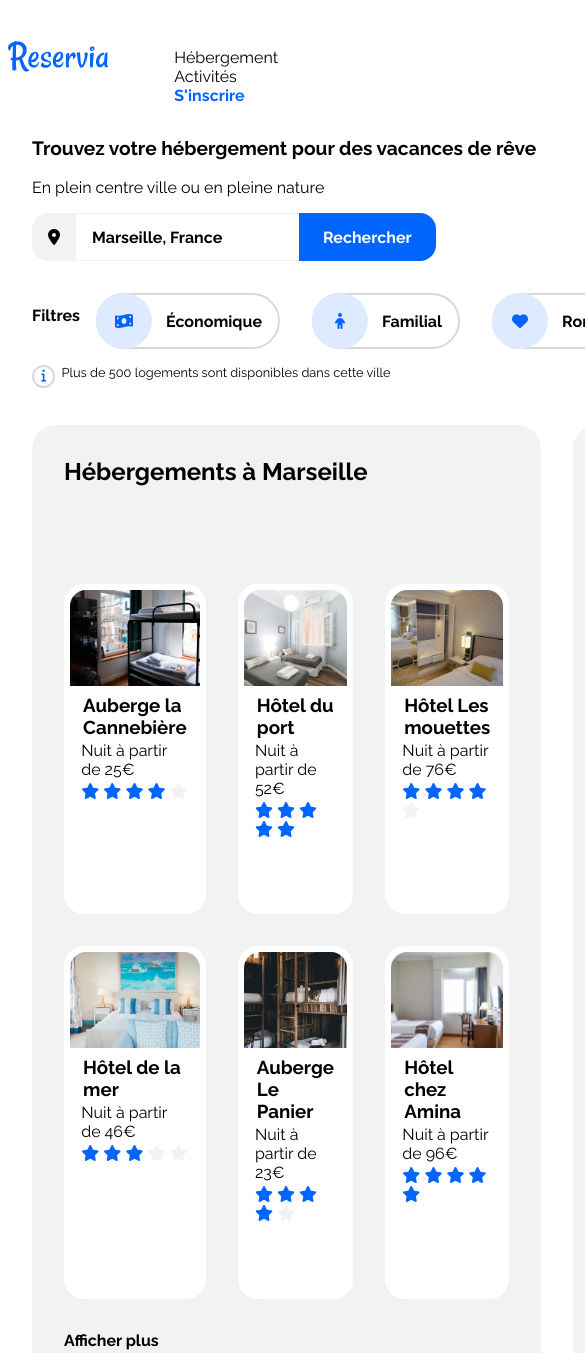
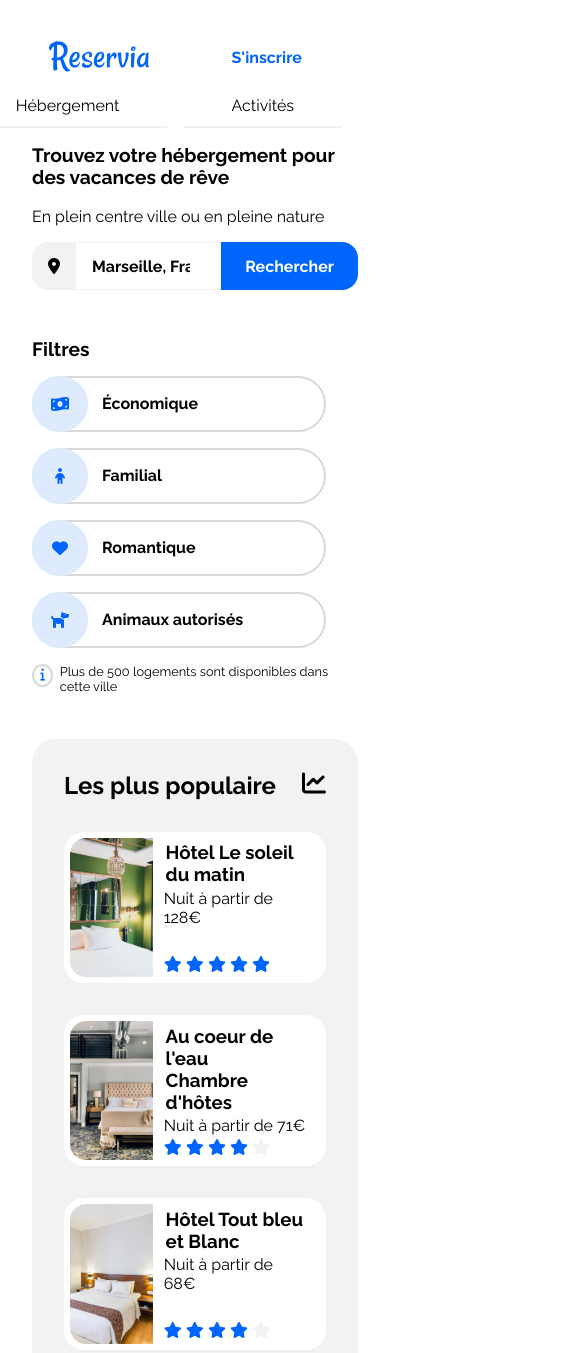
Before and after one commit to Marcoguzman211/MarcoGuzman_2_08102020, a plain HTML site: page index.html in a window 390 px wide. Shown: the top 1353 px of the page, 585 px wide, since content can reach past the window. Drawn offline with Linux system fonts and the light colour scheme.

Commit message:
Première version mobile

```diff
--- a/index.html
+++ b/index.html
@@ -5,9 +5,9 @@
     <meta charset="UTF-8">
     <meta name="viewport" content="width=device-width, initial-scale=1.0">
     <link href="https://fonts.googleapis.com/css2?family=Raleway:ital,wght@0,100;0,200;0,300;0,400;0,500;0,600;0,700;0,800;0,900;1,100;1,300;1,400;1,500;1,600;1,700;1,800;1,900&display=swap" rel="stylesheet">
-    <link rel="stylesheet" href="styles.css">
-    <link rel="stylesheet" href="stylesTablette.css" media="screen and (max-width: 1024px)">
-    <link rel="stylesheet" href="stylesMobile.css" media="screen and (max-width: 480px)">
+    <link rel="stylesheet" href="styles/styles.css">
+    <link rel="stylesheet" href="styles/stylesTablette.css" media="screen and (max-width: 1024px)">
+    <link rel="stylesheet" href="styles/stylesMobile.css" media="screen and (max-width: 480px)">
     <script src="https://kit.fontawesome.com/953a9712d4.js" crossorigin="anonymous"></script>
     <title>Reservia</title>
 </head>
@@ -16,17 +16,15 @@
     <!--En tête-->
     <header class="header">
         <img src="images/logo/Reservia.svg" alt="Logo Reservia" class="headerLogo">
-        <nav class="headerNav">
-            <a class="headerNavItem" href="#sectionHebergements">Hébergement</a>
-            <a class="headerNavItem" href="#sectionActivites">Activités</a>
-            <a class="headerNavItem" href="#">S'inscrire</a>
-        </nav>
+        <a class="headerNavItem" href="#sectionHebergements">Hébergement</a>
+        <a class="headerNavItem" href="#sectionActivites">Activités</a>
+        <a class="headerNavItem" href="#">S'inscrire</a>
     </header>
     <!--Main -->
     <main>
         <!--Recherche-->
         <section class="rechercheWrap">
-            <header>
+            <header class="searchHeaderWrap">
                 <h1 class="searchHeader"> Trouvez votre hébergement pour des vacances de rêve</h1>
                 <p class="searchParagraph">En plein centre ville ou en pleine nature</p>
             </header>
@@ -39,8 +37,8 @@
             </form>
             <!--Filtres de recherche-->
             <div class="filterContainer">
-                <header>
-                    <h2 class="filterHeader">Filtres</h2>
+                <header class="filterHeader">
+                    <h2>Filtres</h2>
                 </header>
                 <!--économique-->
                 <div class="filterItem">
--- /dev/null
+++ b/styles/styles.css
@@ -0,0 +1,427 @@
+/*Les icônes proviennent de la bibliothèque Font Awesome.
+Les couleurs de la charte sont le bleu #0065FC,
+ et sa version plus claire #DEEBFF
+ ainsi que le gris pour le fond #F2F2F2.
+La police du site est Raleway. */
+
+body {
+    font-family: 'Raleway', sans-serif;
+    margin: 0 2em;
+}
+
+a {
+    text-decoration: none;
+    color: black;
+}
+
+
+/* Changement de couleur des icones */
+
+.fa-color {
+    color: #0065FC;
+}
+
+.fa-nocolor {
+    color: #F2F2F2;
+}
+
+.header {
+    display: flex;
+    justify-content: flex-end;
+    margin-top: 2em;
+}
+
+.headerLogo {
+    height: 3em;
+    margin-right: auto;
+}
+
+
+/* Liens Hébergement, Activités et S'inscrire header */
+
+.headerNavItem {
+    cursor: default;
+    margin-right: 1em;
+    padding: 1em 3em 0 3em;
+}
+
+.headerNavItem:hover {
+    border-top: 2px solid #0065FC;
+    color: #0065FC;
+    padding-top: 1em;
+}
+
+
+/* S'inscrire */
+
+.headerNavItem:nth-child(4) {
+    font-weight: bold;
+    color: #0065FC;
+}
+
+
+/* MAIN */
+
+
+/*Recherche */
+
+.searchHeader {
+    font-size: 1.2em;
+    margin-bottom: 1em;
+}
+
+.searchParagraph {
+    margin-bottom: 1em;
+}
+
+
+/* Formulaire de recherche avec bouton */
+
+.searchForm {
+    display: inline-flex;
+}
+
+.searchIcon {
+    background-color: #F2F2F2;
+    padding: 1em;
+    border-radius: 1em 0 0 1em;
+}
+
+.searchInput {
+    font-size: 1em;
+    font-weight: bold;
+    font-family: "Raleway", sans-serif;
+    min-width: 12em;
+    border-right: 0;
+    border-left: 0;
+    border-top: #F2F2F2 1px solid;
+    border-bottom: #F2F2F2 1px solid;
+    padding: 0 1em;
+    box-sizing: border-box;
+}
+
+.searchInput::placeholder {
+    font-family: "Raleway", sans-serif;
+    font-size: 1em;
+    font-weight: bold;
+    color: #000;
+}
+
+.searchButton {
+    font-family: "Raleway", sans-serif;
+    font-size: 1em;
+    background-color: #0065FC;
+    color: white;
+    font-weight: bold;
+    border: none;
+    border-radius: 0 1em 1em 0;
+    padding: 0 1.5em;
+    cursor: pointer;
+}
+
+
+/* Filtres */
+
+.filterContainer {
+    display: flex;
+    margin-top: 2em;
+}
+
+.filterHeader {
+    font-size: 0.8em;
+    margin-right: 1em;
+}
+
+.filterItem {
+    display: flex;
+    align-items: center;
+    margin-right: 2em;
+    border: 2px solid #d9d9d9;
+    border-radius: 2em;
+    margin-bottom: 1em;
+    cursor: pointer;
+    transition-duration: 0.1s;
+    font-weight: bold;
+}
+
+.filterItem:hover {
+    transform: scale(1.1);
+}
+
+.filtersIcon {
+    background-color: #DEEBFF;
+    border-radius: 100%;
+    height: 3.5em;
+    width: 3.5em;
+    display: flex;
+    align-items: center;
+    justify-content: center;
+    margin: -2px;
+}
+
+.filterInfo {
+    font-size: 0.8em;
+    display: flex;
+}
+
+.filterInfoWrap {
+    background-color: #fff;
+    border-radius: 100%;
+    height: 1.5em;
+    width: 1.5em;
+    border: 2px solid #d9d9d9;
+    display: flex;
+    align-items: center;
+    justify-content: center;
+}
+
+.filterInfoText {
+    display: flex;
+    margin-left: 0.5em;
+    margin-bottom: 1em;
+    align-self: center;
+}
+
+.filterItemText {
+    display: flex;
+    margin: 0 1em;
+}
+
+
+/* Container */
+
+.hostingMain,
+.hostingPopular {
+    background-color: #F2F2F2;
+    border-radius: 1.5em;
+    padding: 2em;
+}
+
+.hosting {
+    display: grid;
+    column-gap: 2em;
+    grid-template-columns: 2fr 1fr;
+    margin-top: 2em;
+}
+
+.hostingMain {
+    display: grid;
+    column-gap: 2em;
+    row-gap: 2em;
+    grid-template-columns: repeat(3, 1fr);
+}
+
+
+/*Hébergements */
+
+.hostingHeader {
+    grid-column: 1/-1;
+}
+
+.hostingHeaderTitle {
+    margin: 0;
+}
+
+.hostingCard {
+    background-color: #fff;
+    padding: 0.375em;
+    border-radius: 1.25em;
+    box-sizing: border-box;
+    height: 100%;
+}
+
+.hostingCard:hover {
+    box-shadow: 0 0 10px rgba(0, 0, 0, 0.5);
+}
+
+.hostingCardFigure {
+    margin: 0;
+}
+
+.hostingCardFigureImage {
+    height: 6em;
+    object-fit: cover;
+    object-position: center bottom;
+    max-width: 100%;
+    width: 100%;
+    max-height: 100%;
+    border-radius: 1em 1em 0 0;
+}
+
+.hostingCardFigureText {
+    margin: 0.2em 0.7em 0 0.7em;
+}
+
+.hostingCardDescription {
+    margin: 0.2em 0.7em 0.2em 0.7em;
+}
+
+.hostingCardStars {
+    margin: 0 0.7em 0.2em 0.7em;
+}
+
+.hostingAfficherPlus {
+    font-weight: bold;
+}
+
+.hostingPopular {
+    display: grid;
+    row-gap: 2em;
+    align-items: start;
+    grid-template-rows: auto repeat(3, 1fr);
+}
+
+.hostingPopularTitle {
+    margin: 0;
+    display: flex;
+    justify-content: space-between;
+}
+
+.hostingPopularWrap {
+    display: flex;
+    align-items: stretch;
+    height: 100%;
+    overflow: auto;
+}
+
+.hostingPopularWrapImg {
+    position: relative;
+    min-height: 100%;
+    width: 33%;
+    min-width: 33%;
+    max-width: 33%;
+}
+
+.hostingPopularCardImg {
+    border-radius: 1em 0 0 1em;
+    position: absolute;
+    width: 100%;
+    height: 100%;
+    object-fit: cover;
+}
+
+.popularWrapContent {
+    display: flex;
+    flex-direction: column;
+}
+
+.espaceEntreDeux {
+    flex: 1;
+}
+
+
+/*Activités*/
+
+.sectionActivites {
+    margin: 4em 0;
+    display: grid;
+    grid-template-columns: auto auto auto auto;
+    grid-template-rows: auto 7em 1em 1em 1em 1em 7em;
+    row-gap: 2em;
+    column-gap: 2em;
+}
+
+.activitesHeader {
+    grid-column: 1/-1;
+    box-sizing: border-box;
+}
+
+.activitesCard {
+    display: flex;
+    flex-direction: column;
+    border-radius: 1em;
+    box-shadow: 0 0 10px rgba(0, 0, 0, 0.5);
+    height: 100%;
+    width: 100%;
+}
+
+.activitesCardImg {
+    object-fit: cover;
+    border-radius: 1em 1em 0 0;
+    height: 75%;
+    width: 100%;
+}
+
+.CardImgGrd {
+    height: 90%;
+}
+
+.imgPomegues {
+    height: 80%;
+}
+
+.ImgFrioul {
+    height: 70%;
+}
+
+.activitesCardCaption {
+    border-radius: 0 0 1em 1em;
+    padding-left: 1em;
+    font-weight: bold;
+}
+
+#act1 {
+    grid-column: 1/2;
+    grid-row: 2/8;
+}
+
+#act2 {
+    grid-column: 2/3;
+    grid-row: 2 / 6;
+}
+
+#act3 {
+    grid-column: 2/3;
+    grid-row: 6/8;
+}
+
+#act4 {
+    grid-column: 3/4;
+    grid-row: 2/8;
+}
+
+#act5 {
+    grid-column: 4/5;
+    grid-row: 2/5;
+}
+
+#act6 {
+    grid-column: 4/5;
+    grid-row: 5/8;
+}
+
+
+/* Footer */
+
+.footer {
+    background-color: #f2f2f2;
+    display: flex;
+    /* padding: 0 4em; */
+    justify-content: space-between;
+}
+
+.aPropos {
+    display: flex;
+    flex-direction: column;
+    align-items: left;
+    margin-left: 1em;
+    /* margin-right: 5em; */
+}
+
+.ourHosting {
+    display: flex;
+    flex-direction: column;
+    /* margin-right: 2em; */
+}
+
+.assistance {
+    display: flex;
+    flex-direction: column;
+    margin-right: 35em;
+}
+
+.flexHeader {}
+
+.flexItem {
+    margin-bottom: 1em;
+}
--- /dev/null
+++ b/styles/stylesMobile.css
@@ -0,0 +1,179 @@
+.header {
+    display: grid;
+    grid-template-columns: 1fr 1fr;
+    grid-template-rows: 1fr 1fr;
+    position: relative;
+}
+
+.headerLogo {
+    padding-left: 1em;
+}
+
+@media screen and (max-width: 425px) {
+    .headerLogo {
+        padding-left: 5em;
+    }
+}
+
+.headerNavItem {
+    margin-right: none;
+}
+
+.headerNavItem:nth-child(2):hover,
+.headerNavItem:nth-child(3):hover {
+    border-top: none;
+    border-bottom: 2px solid #0065FC;
+}
+
+
+/*Hebergement */
+
+.headerNavItem:nth-child(2) {
+    grid-area: 2 / 1 / 2 / 1;
+    border-bottom: 2px solid #f2f2f2;
+}
+
+
+/*Activités */
+
+.headerNavItem:nth-child(3) {
+    border-bottom: 2px solid #f2f2f2;
+}
+
+
+/*S'inscrire */
+
+.headerNavItem:nth-child(4) {
+    grid-area: 1 / 2 / 1 / 2;
+    padding-right: 1em;
+    margin-right: 0;
+}
+
+
+/*Recherche */
+
+.searchHeader {
+    display: flex;
+    flex-wrap: wrap;
+    position: relative;
+}
+
+.searchForm {
+    width: 100%;
+}
+
+.searchInput {
+    min-width: 5em;
+}
+
+
+/*Filtres */
+
+.filterContainer {
+    flex-wrap: wrap;
+    flex-direction: column;
+}
+
+.filterHeader {
+    flex: 0 0 100%;
+}
+
+.filterItem {
+    margin-right: none;
+    margin-bottom: none;
+}
+
+
+/*Main*/
+
+.hosting {
+    grid-template-columns: auto;
+    grid-row: 1fr 1fr;
+    row-gap: 2em;
+    width: 100%;
+    box-sizing: border-box;
+}
+
+.hostingMain {
+    background-color: #fff;
+    border-radius: none;
+    padding: none;
+}
+
+.hostingMain {
+    grid-template-columns: 1fr;
+    border-radius: none;
+}
+
+.hostingMain .hostingCard {
+    box-shadow: 0 0 10px rgba(0, 0, 0, 0.5);
+}
+
+.hostingPopular {
+    grid-area: 1 / 1 / 1 / 1;
+}
+
+
+/*Activites*/
+
+.sectionActivites {
+    margin-top: 1em;
+    grid-template-columns: 100%;
+    grid-template-rows: auto 12em 12em 12em 12em 12em 12em;
+}
+
+.activitesHeader {
+    grid-column: 1/-1;
+    grid-row: 1 / 2;
+    box-sizing: border-box;
+}
+
+.CardImgGrd,
+.imgPomegues {
+    height: 70%;
+}
+
+#act1,
+#act2,
+#act3,
+#act4,
+#act5,
+#act6 {
+    grid-column: 1/ 2;
+}
+
+#act1 {
+    grid-row: 2 / 3;
+}
+
+#act2 {
+    grid-row: 3/4;
+}
+
+#act3 {
+    grid-row: 4/5;
+}
+
+#act4 {
+    grid-row: 5/6;
+}
+
+#act5 {
+    grid-row: 6/7;
+}
+
+#act6 {
+    grid-row: 7 / 8;
+}
+
+
+/* Footer */
+
+.footer {
+    flex-direction: column;
+    padding: 1em;
+}
+
+.aPropos {
+    margin-left: 0;
+}
```
Also changed, not shown: styles/stylesTablette.css (added).
